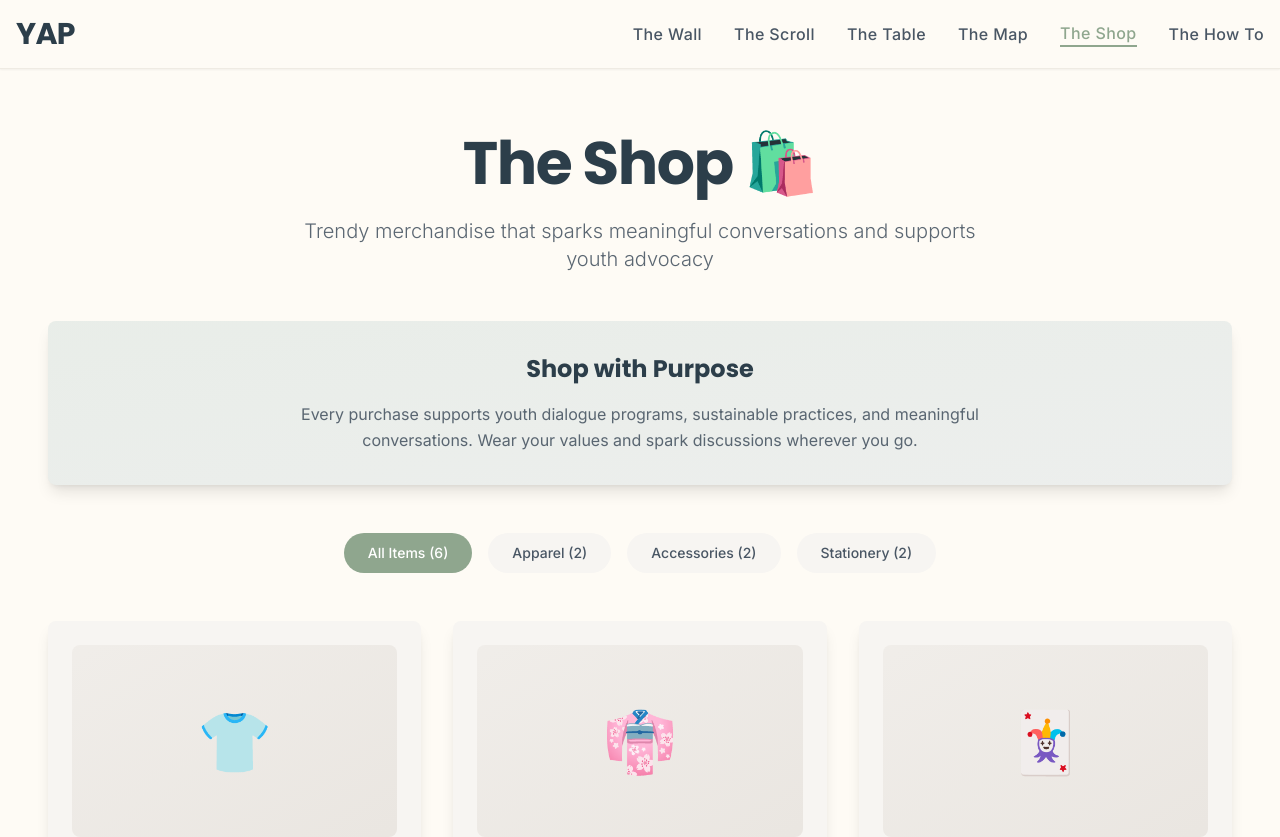
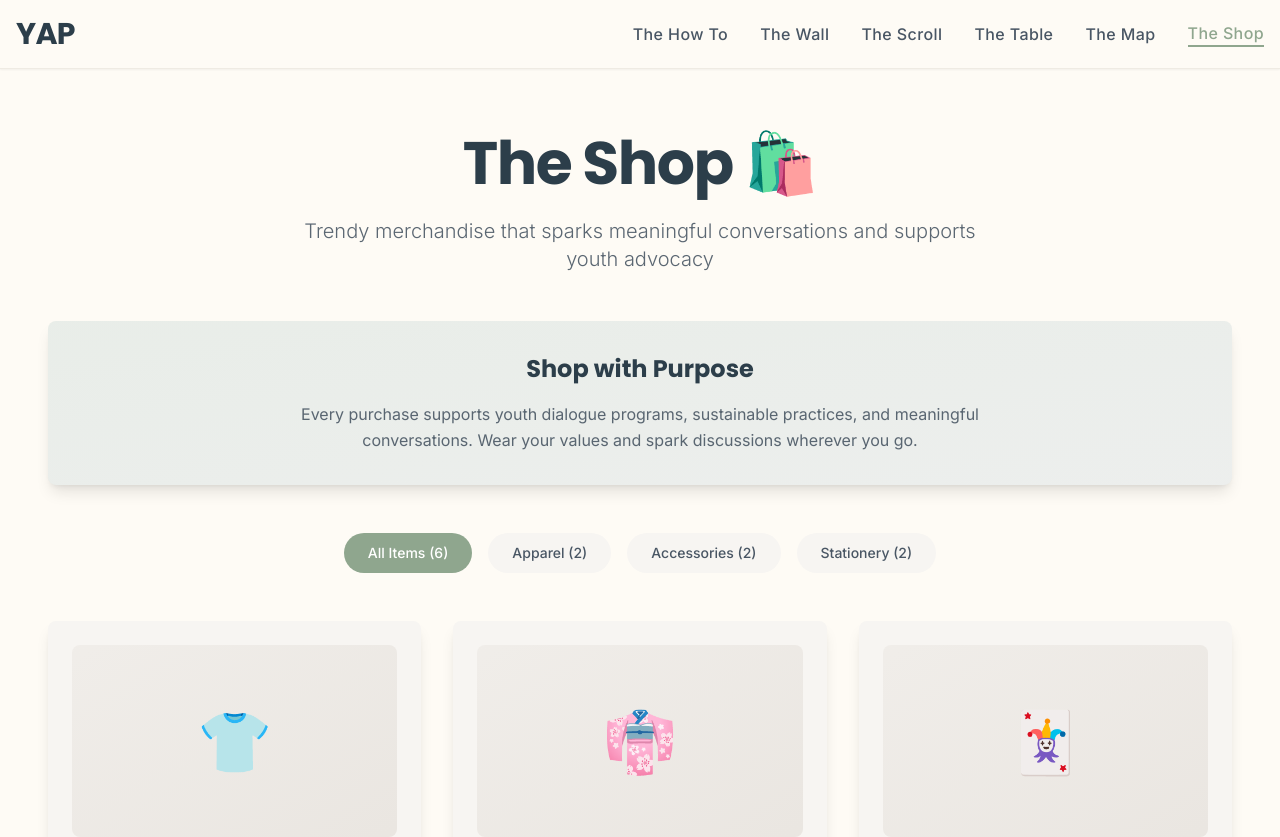
Before and after one commit to hisui8/yap-real-talk-hub, a React (Vite) app: page /the-shop in a window 1280 px wide. Shown: the top 837 px of the page. Built offline with nearby package versions, Linux system fonts and the light colour scheme.

Commit message:
Move "The How To" to first position
Move "The How To" tab and card to the first position on the explore YAP page.

```diff
--- a/src/components/FeatureCards.tsx
+++ b/src/components/FeatureCards.tsx
@@ -5,6 +5,14 @@ import { Link } from 'react-router-dom';
 
 const FeatureCards = () => {
   const features = [
+    {
+      title: "The How To",
+      path: "/the-how-to",
+      description: "Master difficult conversations. Evidence-based techniques for dialogue, empathy, and positive conflict resolution.",
+      color: "bg-gradient-to-br from-ivory to-pearl",
+      textColor: "text-gunmetal",
+      icon: "📚"
+    },
     {
       title: "The Wall",
       path: "/the-wall",
@@ -44,14 +52,6 @@ const FeatureCards = () => {
       color: "bg-gradient-to-br from-pearl to-dusty/50",
       textColor: "text-charcoal",
       icon: "🛍️"
-    },
-    {
-      title: "The How To",
-      path: "/the-how-to",
-      description: "Master difficult conversations. Evidence-based techniques for dialogue, empathy, and positive conflict resolution.",
-      color: "bg-gradient-to-br from-ivory to-pearl",
-      textColor: "text-gunmetal",
-      icon: "📚"
     }
   ];
 
--- a/src/components/Header.tsx
+++ b/src/components/Header.tsx
@@ -7,12 +7,12 @@ const Header = () => {
   const location = useLocation();
 
   const navItems = [
+    { name: 'The How To', path: '/the-how-to' },
     { name: 'The Wall', path: '/the-wall' },
     { name: 'The Scroll', path: '/the-scroll' },
     { name: 'The Table', path: '/the-table' },
     { name: 'The Map', path: '/the-map' },
-    { name: 'The Shop', path: '/the-shop' },
-    { name: 'The How To', path: '/the-how-to' }
+    { name: 'The Shop', path: '/the-shop' }
   ];
 
   return (
```
